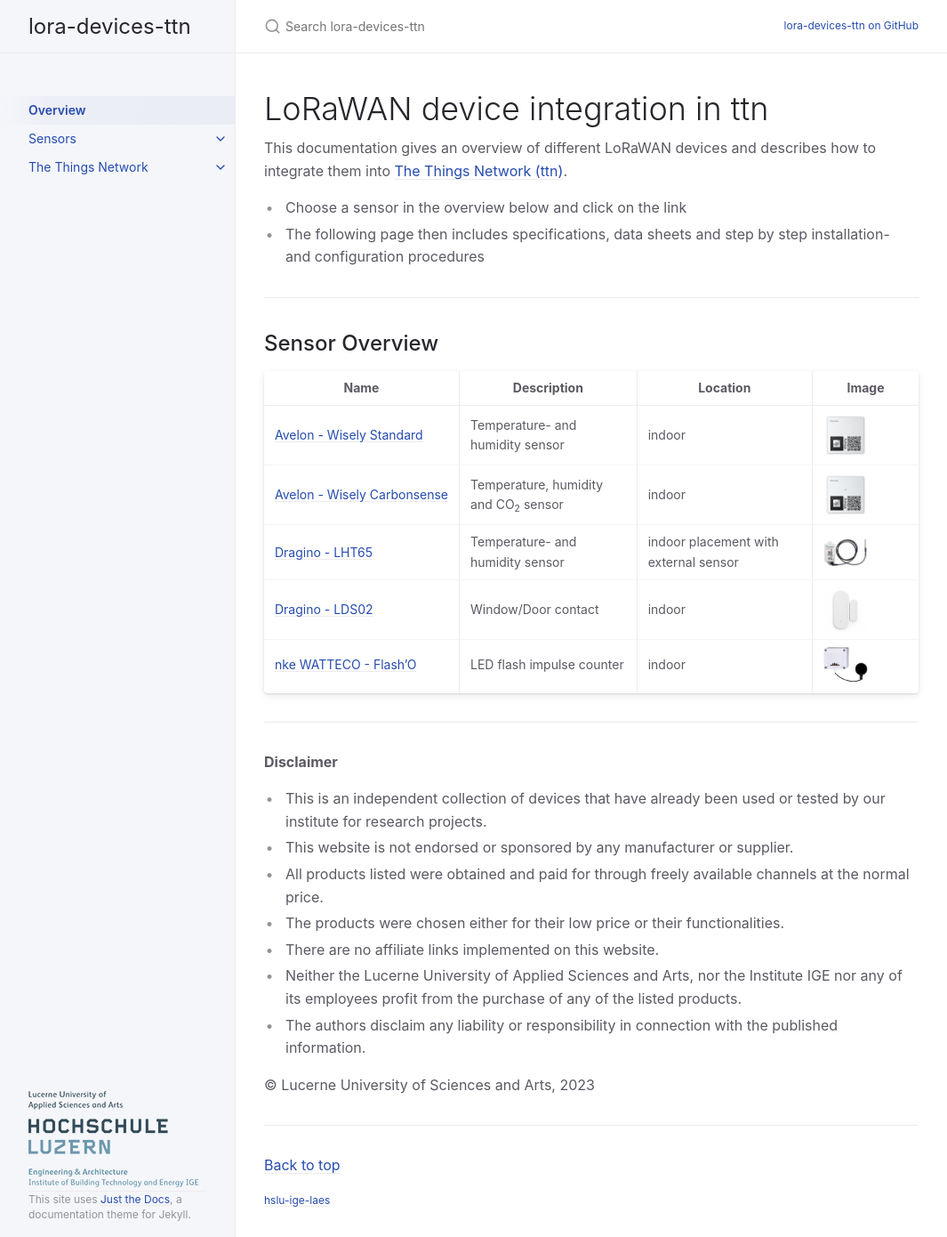
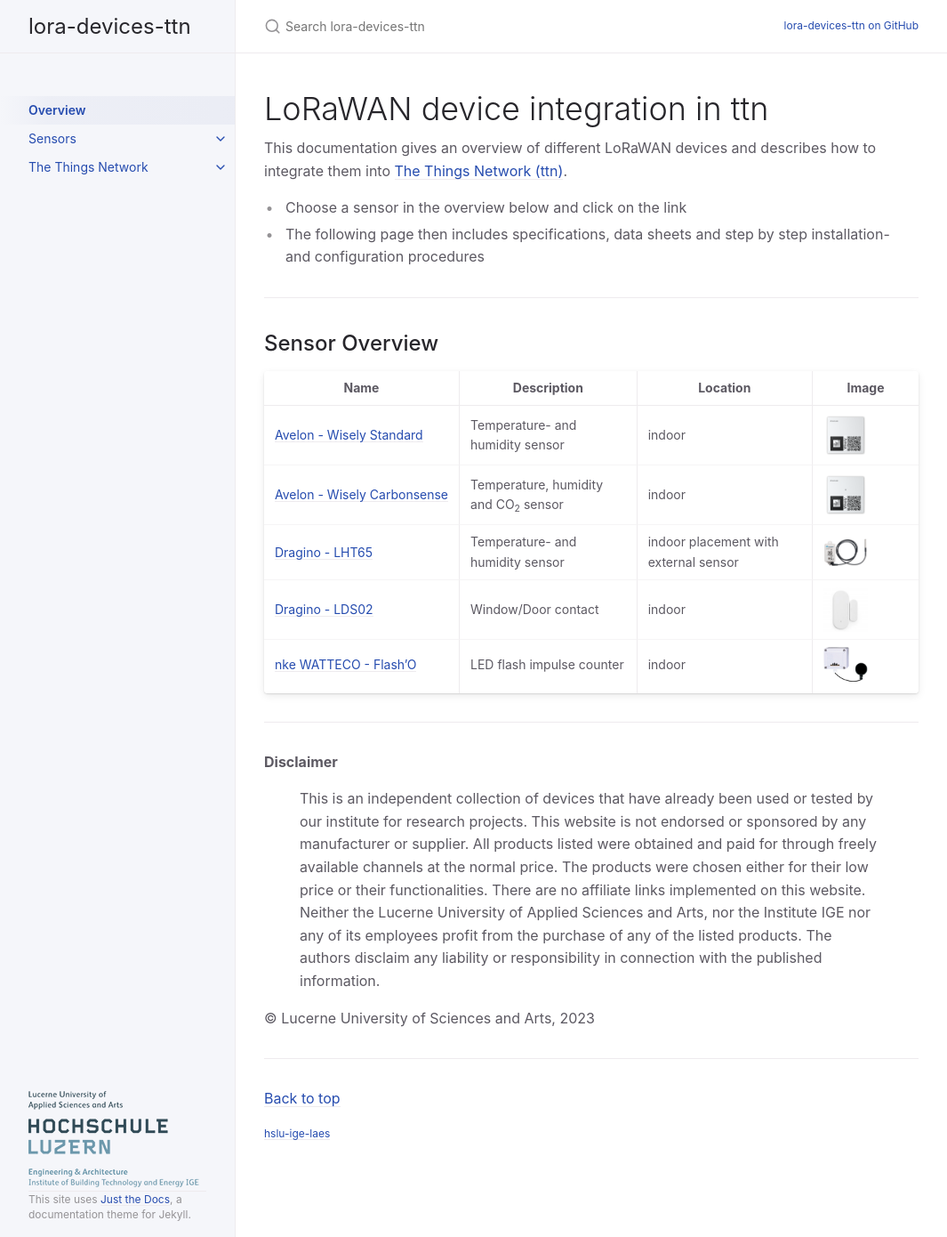
Before and after one commit to hslu-ige-laes/lora-devices-ttn, a Jekyll site: the page built from index.md, in a window 1280 px wide and 1390 px high. Shown: the whole window at 89% size, without its empty margins (107-1172 px from the left). Built offline with Jekyll 4.4.1, drawn with Linux system fonts in a browser that asks for light colours.

```diff
--- a/index.md
+++ b/index.md
@@ -28,12 +28,12 @@ This documentation gives an overview of different LoRaWAN devices and describes
 <hr>
 
 **Disclaimer**<br>
-- This is an independent collection of devices that have already been used or tested by our institute for research projects.
-- This website is not endorsed or sponsored by any manufacturer or supplier.
-- All products listed were obtained and paid for through freely available channels at the normal price.
-- The products were chosen either for their low price or their functionalities.
-- There are no affiliate links implemented on this website.
-- Neither the Lucerne University of Applied Sciences and Arts, nor the Institute IGE nor any of its employees profit from the purchase of any of the listed products.
-- The authors disclaim any liability or responsibility in connection with the published information.
+> This is an independent collection of devices that have already been used or tested by our institute for research projects.
+> This website is not endorsed or sponsored by any manufacturer or supplier.
+> All products listed were obtained and paid for through freely available channels at the normal price.
+> The products were chosen either for their low price or their functionalities.
+> There are no affiliate links implemented on this website.
+> Neither the Lucerne University of Applied Sciences and Arts, nor the Institute IGE nor any of its employees profit from the purchase of any of the listed products.
+> The authors disclaim any liability or responsibility in connection with the published information.
 
 &copy; Lucerne University of Sciences and Arts, 2023
```
